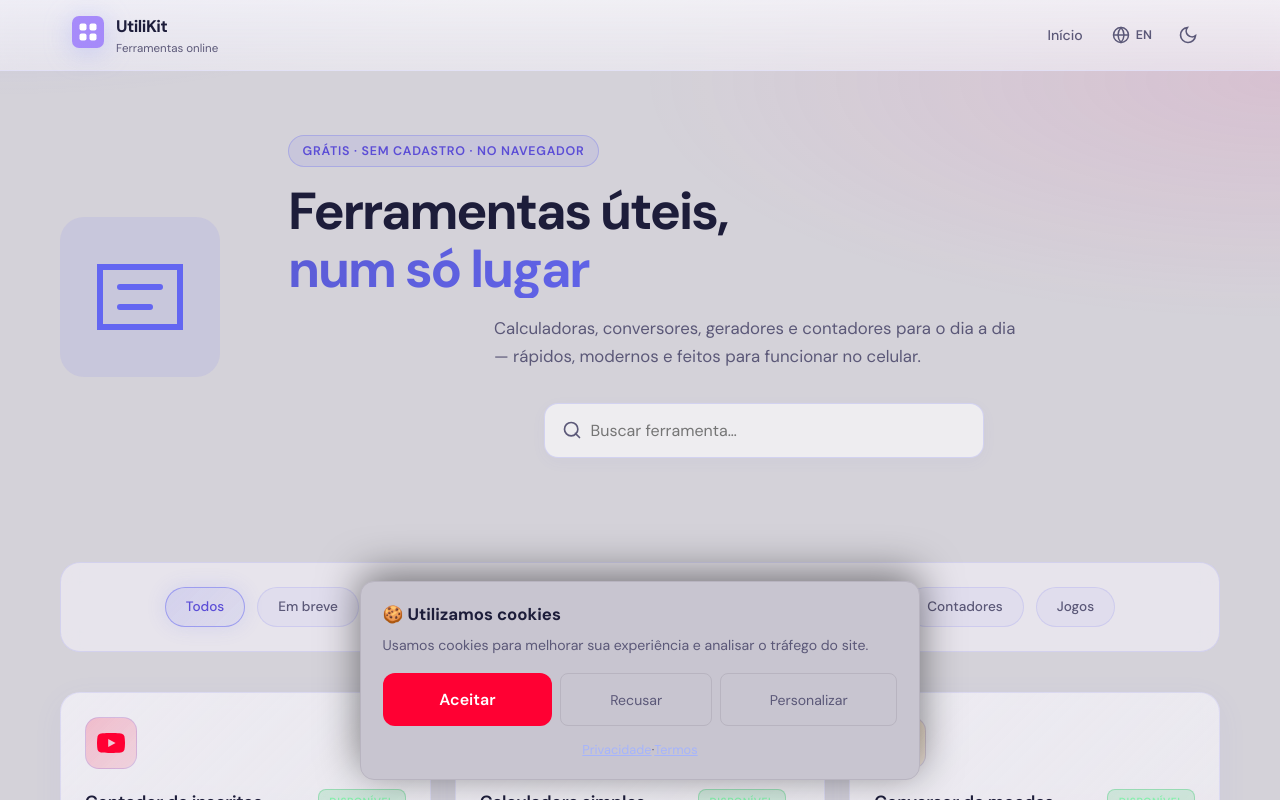
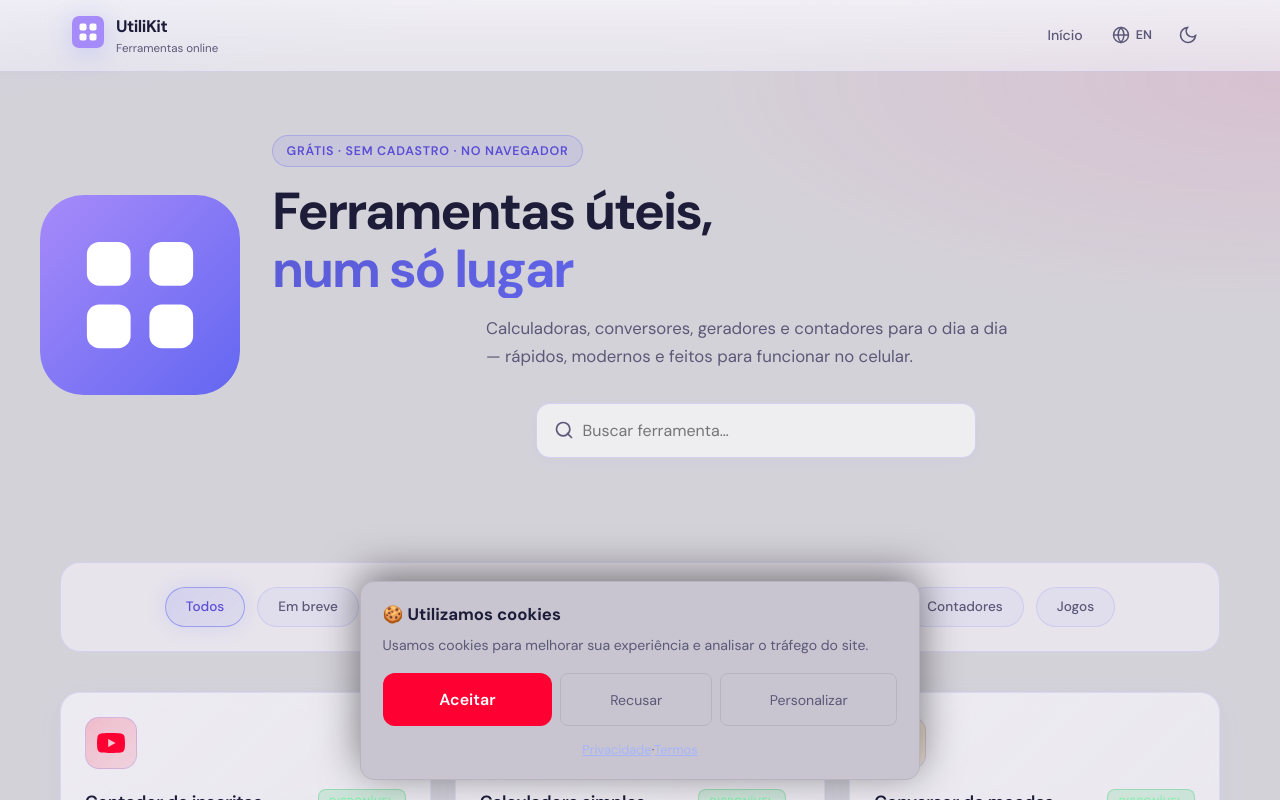
Before and after one commit to EduuD1as/utilikit, a React (Vite) app in the folder client/: page / in a window 1280 px wide. Shown: the top 800 px of the page. Built offline with nearby package versions, Linux system fonts and the light colour scheme; no server answers.

Commit message:
ajustes homepage

```diff
--- a/client/src/home.css
+++ b/client/src/home.css
@@ -207,7 +207,8 @@ body:has(.home) {
   margin: 0 auto;
   display: flex;
   align-items: center;
-  gap: 3rem;
+  justify-content: center;
+  gap: 2rem;
 }
 
 .home-hero__left {
@@ -218,17 +219,9 @@ body:has(.home) {
 }
 
 .home-hero__logo {
-  width: 200px;
-  height: 200px;
   display: flex;
   align-items: center;
   justify-content: center;
-}
-
-.home-hero__logo-mark {
-  width: 100%;
-  height: 100%;
-  color: var(--brand);
 }
 
 .home-hero__right {
@@ -639,11 +632,6 @@ body:has(.home) {
     text-align: center;
   }
 
-  .home-hero__logo {
-    width: 150px;
-    height: 150px;
-  }
-
   .home-main {
     padding: 2.5rem 1.25rem 3rem;
   }
--- a/client/src/pages/HomePage.jsx
+++ b/client/src/pages/HomePage.jsx
@@ -3,6 +3,7 @@ import { CATEGORIES, TOOLS } from '../data/tools.js';
 import { SiteHeader } from '../components/SiteHeader.jsx';
 import { SiteFooter } from '../components/SiteFooter.jsx';
 import { ToolCard } from '../components/ToolCard.jsx';
+import { Logo } from '../components/Logo.jsx';
 import { useLanguage } from '../context/LanguageContext';
 
 export function HomePage({ onNavigate }) {
@@ -39,12 +40,7 @@ export function HomePage({ onNavigate }) {
         <div className="home-hero__content">
           <div className="home-hero__left">
             <div className="home-hero__logo">
-              <svg className="home-hero__logo-mark" viewBox="0 0 100 100" aria-hidden="true">
-                <rect x="10" y="10" width="80" height="80" rx="12" fill="currentColor" opacity="0.1" />
-                <path d="M30 35 L70 35 L70 65 L30 65 Z" fill="none" stroke="currentColor" strokeWidth="3" />
-                <path d="M40 45 L60 45" stroke="currentColor" strokeWidth="3" strokeLinecap="round" />
-                <path d="M40 55 L55 55" stroke="currentColor" strokeWidth="3" strokeLinecap="round" />
-              </svg>
+              <Logo size={200} />
             </div>
           </div>
           <div className="home-hero__right">
```
